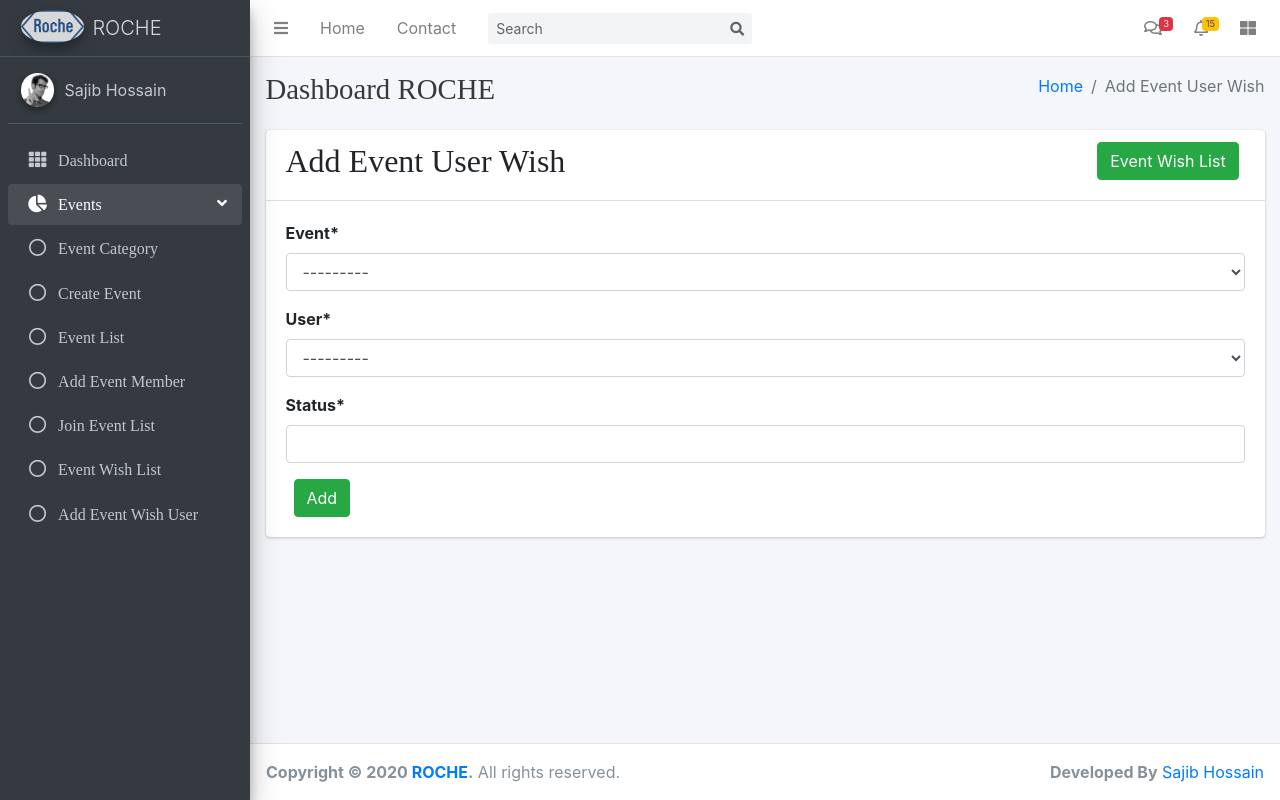
After one commit to noel319/event-manage-system, a Django app: page /events/add-event-wish-user/ in a window 1280 px wide. The commit adds this page. Run offline with Django 3.2, Linux system fonts and the light colour scheme; data that the repository does not hold is empty; some libraries are stand-ins or nearby versions.

Commit message:
create add event user wish list

```diff
--- a/events/models.py
+++ b/events/models.py
@@ -92,6 +92,9 @@ class EventUserWishList(models.Model):
     def __str__(self):
         return str(self.event)
 
+    def get_absolute_url(self):
+        return reverse('event-wish-list')
+
 
 class EventImage(models.Model):
     event = models.ForeignKey(Event, on_delete=models.CASCADE)
--- a/events/urls.py
+++ b/events/urls.py
@@ -11,7 +11,8 @@ from .views import (
     AddEventMemberCreateView,
     JoinEventListView,
     RemoveEventMemberDeleteView,
-    EventUserWishListView
+    EventUserWishListView,
+    AddEventUserWishListCreateView
 )
 
 urlpatterns = [
@@ -26,4 +27,5 @@ urlpatterns = [
     path('join-event-list/', JoinEventListView.as_view(), name='join-event-list'),
     path('event-member/<int:pk>/remove/', RemoveEventMemberDeleteView.as_view(), name='remove-event-member'),
     path('event-wish-list/', EventUserWishListView.as_view(), name='event-wish-list'),
+    path('add-event-wish-user/', AddEventUserWishListCreateView.as_view(), name='add-event-wish-user'),
 ]
--- a/events/views.py
+++ b/events/views.py
@@ -106,3 +106,14 @@ class EventUserWishListView(ListView):
     model = EventUserWishList
     template_name = 'events/event_user_wish_list.html'
     context_object_name = 'eventwish'
+
+
+class AddEventUserWishListCreateView(CreateView):
+    model = EventUserWishList
+    fields = ['event', 'user', 'status']
+    template_name = 'events/add_event_user_wish.html'
+
+    def form_valid(self, form):
+        form.instance.created_user = self.request.user
+        form.instance.updated_user = self.request.user
+        return super().form_valid(form)
--- a/templates/base/sidebar.html
+++ b/templates/base/sidebar.html
@@ -78,6 +78,12 @@
                   <p>Event Wish List</p>
                 </a>
               </li>
+              <li class="nav-item">
+                <a href="{% url 'add-event-wish-user' %}" class="nav-link">
+                  <i class="far fa-circle nav-icon"></i>
+                  <p>Add Event Wish User</p>
+                </a>
+              </li>
             </ul>
           </li>
         </ul>
--- /dev/null
+++ b/templates/events/add_event_user_wish.html
@@ -0,0 +1,30 @@
+{% extends 'base/base.html' %}
+{% block title %}Add Event User Wish{% endblock title %}
+{% block breadcrumb %}Add Event User Wish{% endblock breadcrumb %}
+{% load crispy_forms_tags %}
+
+{% block content %}
+    <div class="row">
+        <div class="col-md-12">
+            <div class="card">
+                <div class="card-header">
+                    <div class="row">
+                        <div class="col-md-10">
+                            <h2>Add Event User Wish</h2>
+                        </div>
+                        <div class="col-md-2">
+                            <a class="btn btn-success" href="{% url 'event-wish-list' %}">Event Wish List</a>
+                        </div>
+                    </div>
+                </div>
+                <div class="card-body">
+                    <form method="post">
+                        {% csrf_token %}
+                        {{ form|crispy  }}
+                        <button class="btn btn-success ml-2" type="submit">Add</button>
+                    </form>
+                </div>
+            </div>
+        </div>
+    </div>
+{% endblock content %}
--- a/templates/events/event_user_wish_list.html
+++ b/templates/events/event_user_wish_list.html
@@ -12,7 +12,7 @@
                             <h2>Event User Wish List</h2>
                         </div>
                         <div class="col-md-3">
-                            <a class="btn btn-success" href="{% url 'event-create' %}">Add Event User Wish</a>
+                            <a class="btn btn-success" href="{% url 'add-event-wish-user' %}">Add Event User Wish</a>
                         </div>
                     </div>
                 </div>
@@ -32,9 +32,9 @@
                                 <tr role="row">
                                     <td>{{ forloop.counter }}</td>
                                     <td>
-                                        <a href="{% url 'event-detail' event.id %}">{{ event.name }}</a>
+                                        <a href="{% url 'event-detail' wish.event.id %}">{{ wish.event }}</a>
                                     </td>
-                                    <td>{{ wish.event }}</td>
+                                    <td>{{ wish.user }}</td>
                                     <td>{{ wish.status }}</td>
                                     <td>
                                         <a class="btn btn-info" href="#">
```
